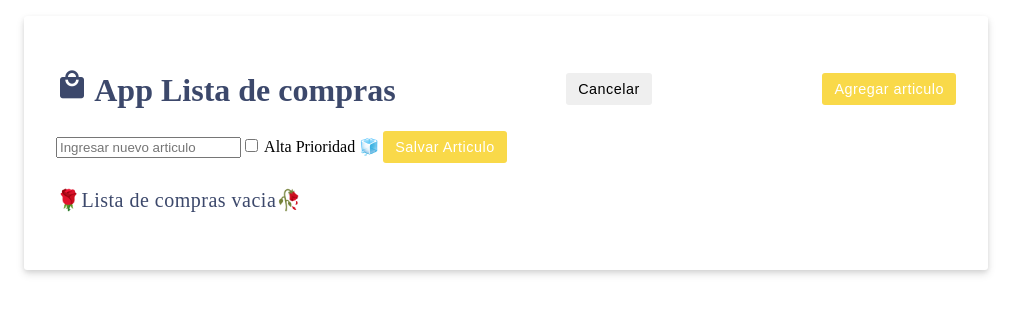
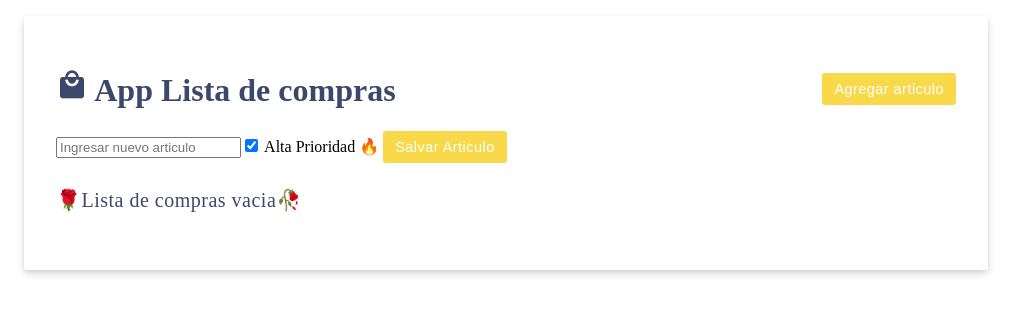
Before and after one commit to youhali/VueJs-ShoppingCart-De, a Vue app: page / in a window 1280 px wide. Shown: the top 314 px of the page, without its empty margins (0-1031 px from the left). Built offline with nearby package versions, Linux system fonts and the light colour scheme.

Commit message:
Practica de habilitar botones👍

```diff
--- a/src/App.vue
+++ b/src/App.vue
@@ -13,23 +13,22 @@ const saveItem= ( )=>{
 newItem.value=" ";
 };
 const newItem = ref('');
-const newItemHighPriority = ref(false);
+const newItemHighPriority = ref(true);
+const habilitarFormulario =ref (true);
 </script>
 
 <template>
   <div class="header">
     <h1> <i class="material-icons shopping-cart-icon">local_mall</i> {{ header }}</h1>
-  <button class="btn">Cancelar</button>
-
-  <button class="btn btn-primary">Agregar articulo</button>
-
+  <button  v-if="false" class="btn">Cancelar</button>
+  <button v-if="habilitarFormulario" class="btn btn-primary">Agregar articulo</button>
   </div>
-  <form v-on:submit.prevent="saveItem" class="add-item form">
+  <form v-if="habilitarFormulario" v-on:submit.prevent="saveItem" class="add-item form">
     <!-- Input de Nuevo Articulo -->
-    <input v-model.trim="newItem" type="text" placeholder="Ingresar nuevo articulo">
+    <input  v-model.trim="newItem" type="text" placeholder="Ingresar nuevo articulo">
     <!-- Check Boxes -->
     <label>
-      <input v-model="newItemHighPriority"
+      <input  v-model="newItemHighPriority"
       type="checkbox">
       Alta Prioridad
     </label>
```
